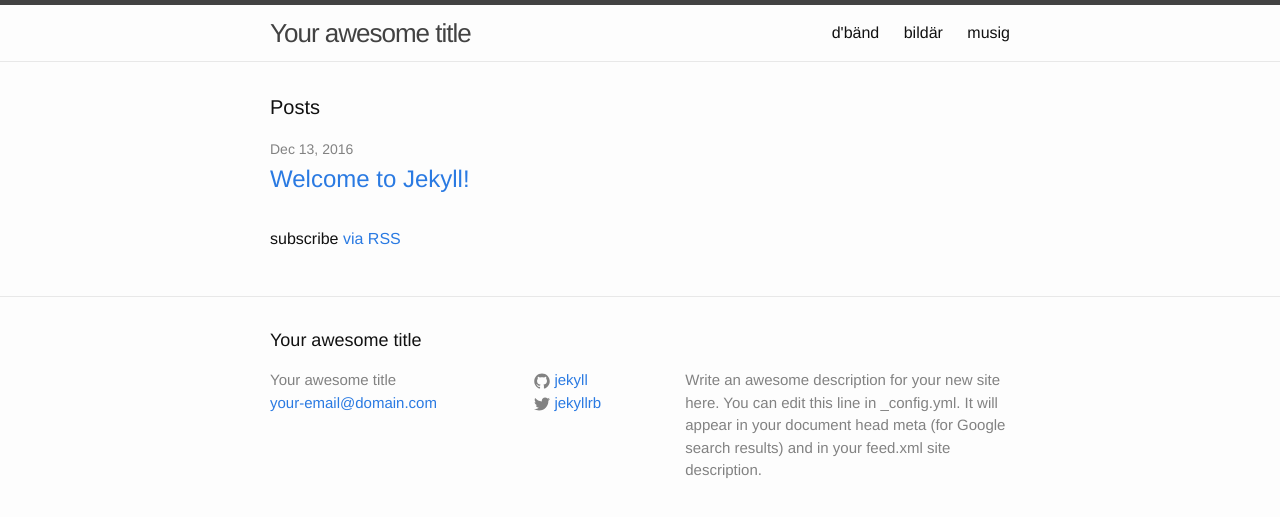
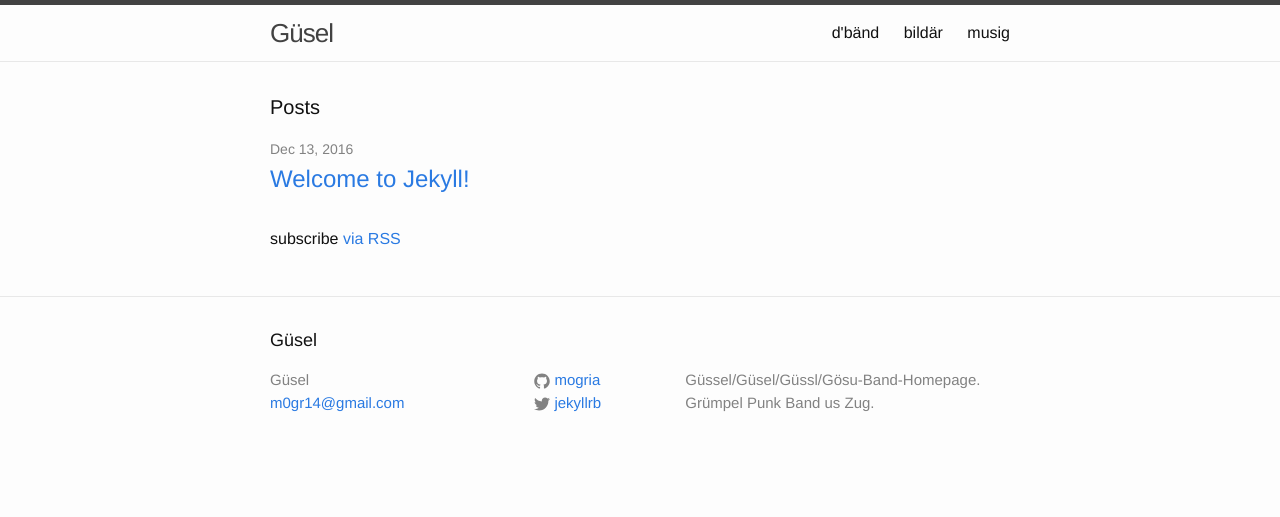
Before and after one commit to mogria/guezzlpage, a Jekyll site: the page built from index.html, in a window 1280 px wide. Shown: the top 517 px of the page. Built offline with Jekyll 4.4.1, drawn with Linux system fonts in a browser that asks for light colours.

Commit message:
set page title & description

```diff
--- a/_config.yml
+++ b/_config.yml
@@ -6,16 +6,14 @@
 # 'jekyll serve'. If you change this file, please restart the server process.
 
 # Site settings
-title: Your awesome title
-email: your-email@domain.com
+title: Güsel
+email: m0gr14@gmail.com
 description: > # this means to ignore newlines until "baseurl:"
-  Write an awesome description for your new site here. You can edit this
-  line in _config.yml. It will appear in your document head meta (for
-  Google search results) and in your feed.xml site description.
+    Güssel/Güsel/Güssl/Gösu-Band-Homepage. Grümpel Punk Band us Zug.
 baseurl: "" # the subpath of your site, e.g. /blog
 url: "http://yourdomain.com" # the base hostname & protocol for your site
 twitter_username: jekyllrb
-github_username:  jekyll
+github_username:  mogria
 
 # Build settings
 markdown: kramdown
```
